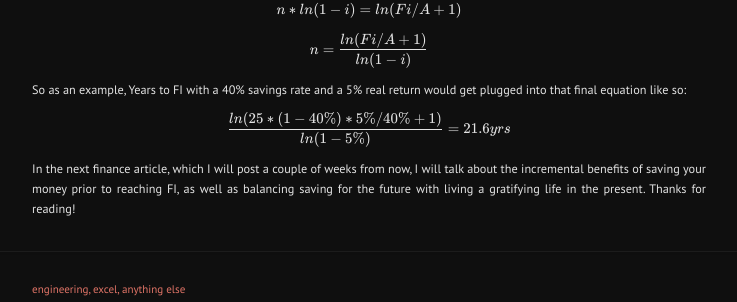
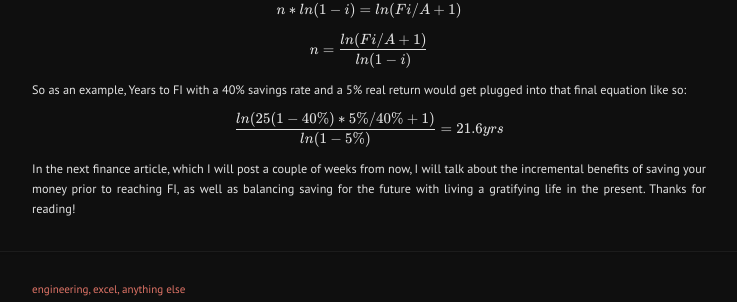
Before and after one commit to labeattie/testpreviewsite, a Jekyll site: the page built from _posts/2022-01-24-thoughts-on-fi-pt1.md, in a window 1280 px wide and 900 px high, scrolled down 1912 px. Shown: the part 573-875 px from the top of the window, without its empty margins (271-1008 px from the left). Built offline with Jekyll 4.4.1, drawn with Linux system fonts in a browser that asks for light colours.

```diff
--- a/_posts/2022-01-24-thoughts-on-fi-pt1.md
+++ b/_posts/2022-01-24-thoughts-on-fi-pt1.md
@@ -81,7 +81,7 @@ $$n = \frac{ln(Fi/A+1)}{ln(1-i)}$$
 
 So as an example, Years to FI with a 40% savings rate and a 5% real return would get plugged into that final equation like so:
 
-$$\frac{ln(25*(1-40\%)*5\%/40\%+1)}{ln(1-5\%)} = 21.6yrs$$
+$$\frac{ln(25(1-40\%)*5\%/40\%+1)}{ln(1-5\%)} = 21.6yrs$$
 
 In the next finance article, which I will post a couple of weeks from now, I will talk about the incremental benefits of saving your money prior to reaching FI, as well as balancing saving for the future with living a gratifying life in the present. Thanks for reading!
 
```
